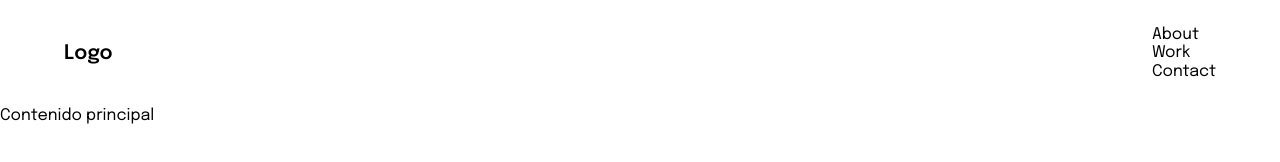
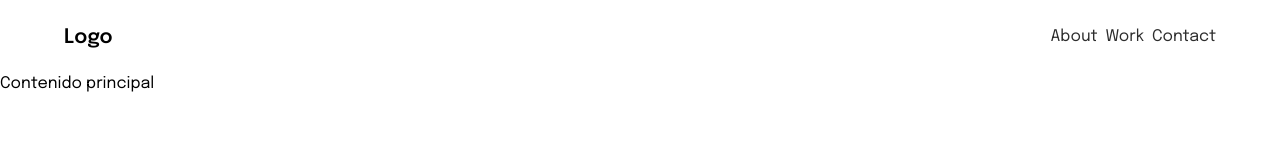
Before and after one commit to Angela07c/portfolio, a plain HTML site: page index.html in a window 1280 px wide. Drawn offline with Linux system fonts and the light colour scheme.

Commit message:
paleta de colore textos

```diff
--- a/css/main.css
+++ b/css/main.css
@@ -1,3 +1,23 @@
+:root {
+    /**Colors*/
+    --charleston-green-v1: #2D2D2D;
+    --charleston-green-v2: #2B2B2B;
+    --black: #000000;
+    --white: #ffffff;
+    --pink-lace: #F9E6F0;
+    --piggy-pink: #F6DCE9;
+    --paolo-veronese-green: #009379;
+    --anti-flash-white: #F3F3F3;
+
+    /**/
+    --color-menu-link: var(--charleston-green-v1);
+
+}
+
+
+
+
+
 * {
    /*border: 1px dotted blue ; */
     padding: 0;
@@ -17,11 +37,11 @@ body {
 
 .menu-item a {
     text-decoration: none;
-    color: black;
+    color: var(--color-menu-link);
 }
 
 .menu-item a:hover {
-    color: #f9e6f6;
+    color: gray;
 
 }
 
@@ -47,8 +67,11 @@ ul.main.menu {
     list-style: none;
     padding: 0;
     margin: 0;
+    display: flex;
+    justify-content: end;
+    align-items: center;
+    gap: .5rem;
 }
-
 @media (min-width: 768px){
     .hamburger-icon {
         display: none;
```
